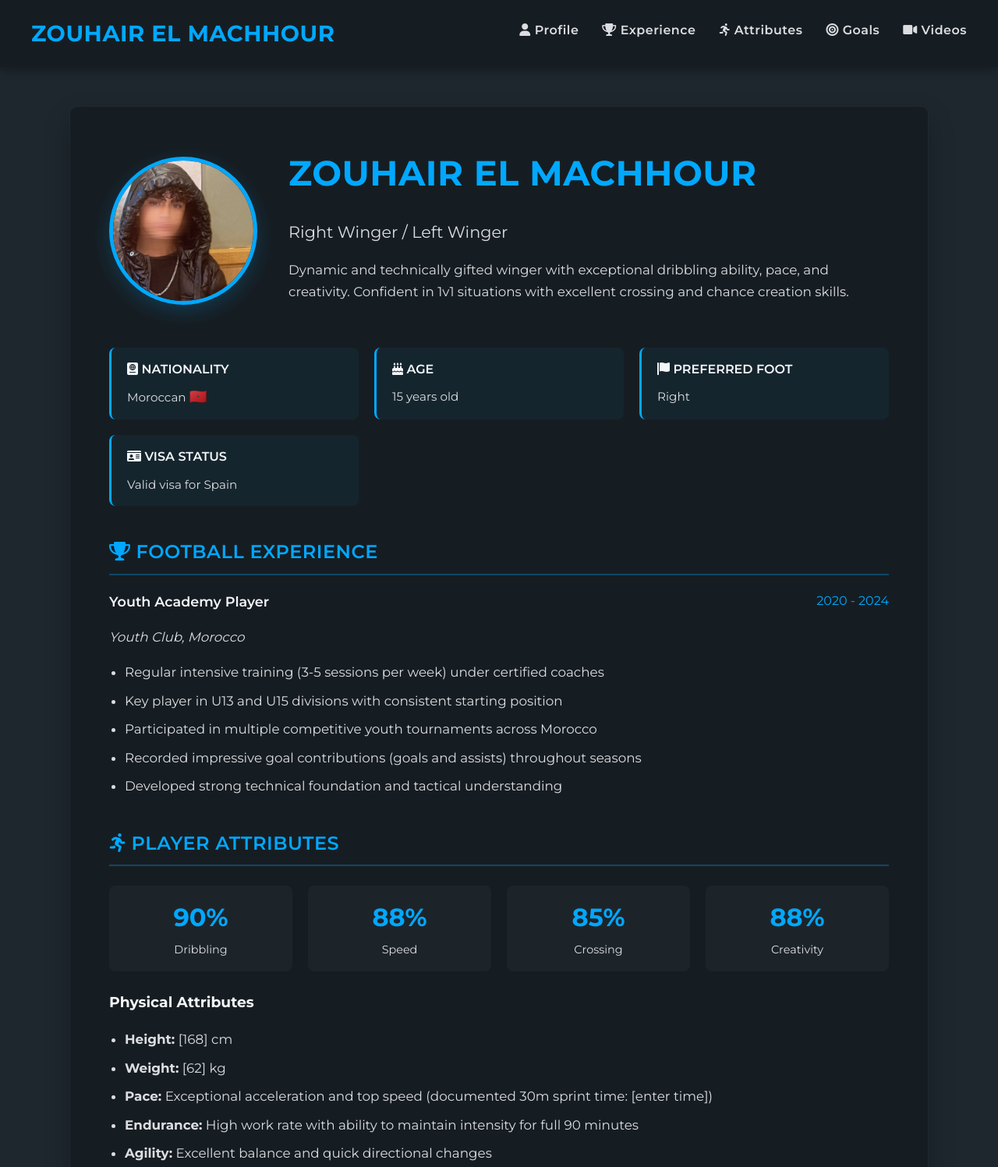
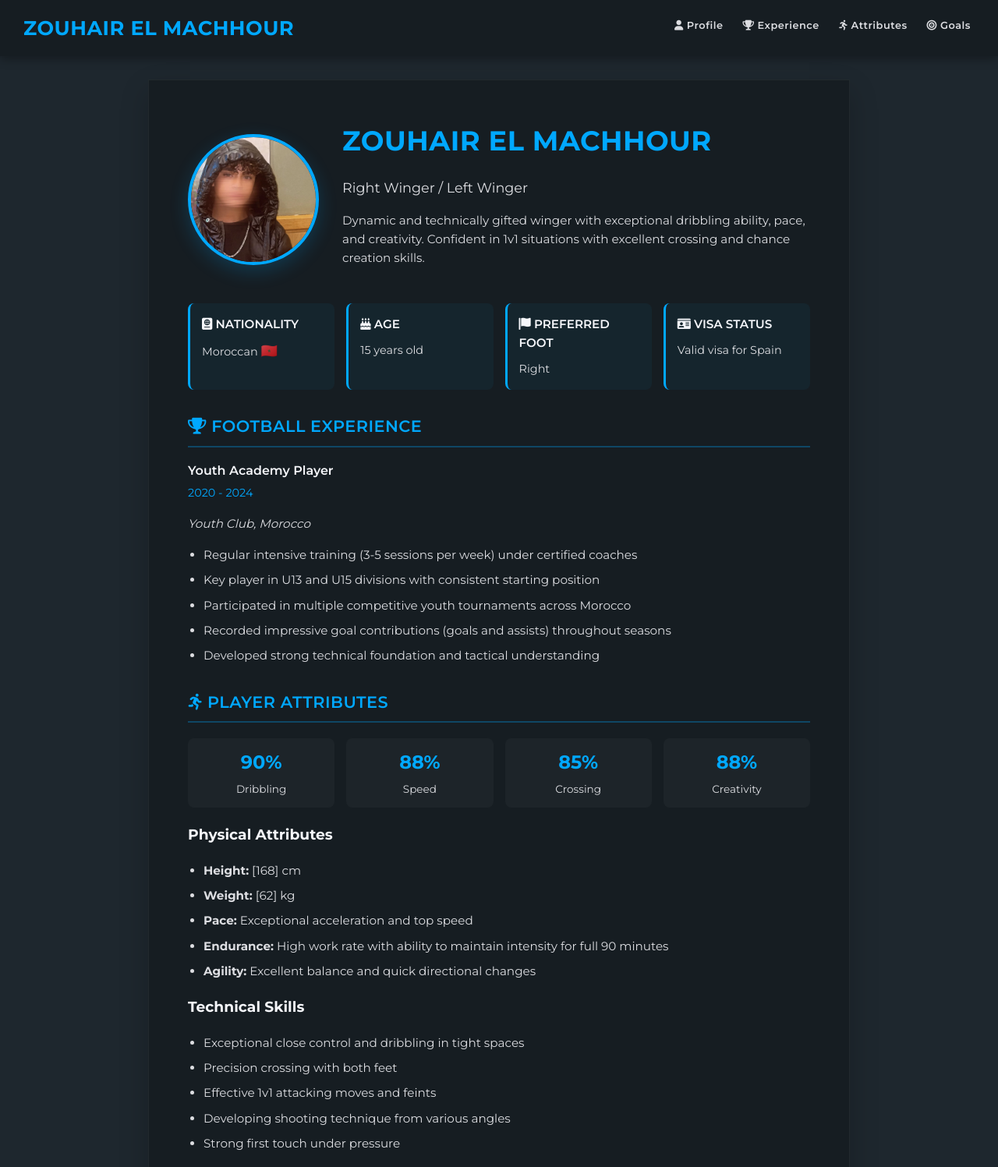
Before and after one commit to zhrnpl/my-football-cv, a plain HTML site: page index.html in a window 1280 px wide. Shown: the top 1497 px of the page at 78% size. Drawn offline with Linux system fonts and the light colour scheme.

Commit message:
Update index.html

```diff
--- a/index.html
+++ b/index.html
@@ -23,13 +23,14 @@
       padding: 0;
       color: var(--light);
       line-height: 1.6;
+      font-size: 16px;
     }
 
     nav {
       background-color: var(--darker);
-      padding: 20px 40px;
+      padding: 15px 20px;
       display: flex;
-      justify-content: space-between;
+      flex-direction: column;
       align-items: center;
       color: var(--light);
       position: sticky;
@@ -39,18 +40,21 @@
     }
 
     nav h1 {
-      font-size: 1.8em;
+      font-size: 1.4em;
       margin: 0;
       font-weight: 700;
       color: var(--primary);
+      text-align: center;
     }
 
     nav ul {
       list-style: none;
-      margin: 0;
+      margin: 15px 0 0 0;
       padding: 0;
       display: flex;
-      gap: 30px;
+      flex-wrap: wrap;
+      justify-content: center;
+      gap: 15px;
     }
 
     nav ul li {
@@ -61,9 +65,11 @@
       color: var(--gray);
       text-decoration: none;
       font-weight: 600;
-      font-size: 0.95em;
+      font-size: 0.85em;
       letter-spacing: 0.5px;
       transition: all 0.3s ease;
+      display: inline-block;
+      padding: 5px;
     }
 
     nav ul li a:hover {
@@ -71,37 +77,39 @@
     }
 
     .container {
-      max-width: 1000px;
-      margin: 50px auto;
+      width: 100%;
+      margin: 20px 0;
       background: var(--darker);
-      padding: 50px;
-      border-radius: 10px;
+      padding: 20px;
+      box-sizing: border-box;
       box-shadow: 0 15px 35px rgba(0, 0, 0, 0.2);
       border: 1px solid rgba(255, 255, 255, 0.05);
     }
 
     .profile-header {
       display: flex;
+      flex-direction: column;
       align-items: center;
-      margin-bottom: 40px;
-      gap: 40px;
+      margin-bottom: 30px;
+      gap: 20px;
+      text-align: center;
     }
 
     .profile-image {
-      width: 180px;
-      height: 180px;
+      width: 150px;
+      height: 150px;
       border-radius: 50%;
       object-fit: cover;
-      border: 5px solid var(--primary);
+      border: 4px solid var(--primary);
       box-shadow: 0 8px 25px rgba(0, 168, 255, 0.2);
     }
 
     .profile-text {
-      flex: 1;
+      width: 100%;
     }
 
     h1 {
-      font-size: 2.8em;
+      font-size: 1.8em;
       color: var(--primary);
       margin: 0 0 10px 0;
       font-weight: 700;
@@ -109,7 +117,7 @@
     }
 
     .position {
-      font-size: 1.3em;
+      font-size: 1.1em;
       color: var(--gray);
       margin-bottom: 15px;
       font-weight: 400;
@@ -119,15 +127,15 @@
       color: var(--primary);
       border-bottom: 2px solid rgba(0, 168, 255, 0.3);
       padding-bottom: 8px;
-      margin-top: 40px;
+      margin-top: 30px;
       font-weight: 600;
       letter-spacing: 0.5px;
-      font-size: 1.5em;
+      font-size: 1.3em;
     }
 
     p, li {
-      font-size: 1.05em;
-      line-height: 1.7em;
+      font-size: 0.95em;
+      line-height: 1.6em;
       color: var(--gray);
     }
 
@@ -141,14 +149,14 @@
 
     .info-grid {
       display: grid;
-      grid-template-columns: repeat(auto-fill, minmax(250px, 1fr));
-      gap: 20px;
-      margin-bottom: 30px;
+      grid-template-columns: 1fr;
+      gap: 15px;
+      margin-bottom: 25px;
     }
 
     .info-card {
       background: rgba(0, 168, 255, 0.05);
-      padding: 15px 20px;
+      padding: 15px;
       border-radius: 8px;
       border-left: 3px solid var(--primary);
     }
@@ -156,13 +164,13 @@
     .info-card h3 {
       margin: 0 0 10px 0;
       color: var(--light);
-      font-size: 1em;
+      font-size: 0.95em;
       font-weight: 600;
     }
 
     .info-card p {
       margin: 0;
-      font-size: 0.95em;
+      font-size: 0.9em;
     }
 
     .highlight {
@@ -172,33 +180,33 @@
 
     .stats {
       display: grid;
-      grid-template-columns: repeat(auto-fill, minmax(200px, 1fr));
-      gap: 20px;
-      margin: 25px 0;
+      grid-template-columns: 1fr 1fr;
+      gap: 15px;
+      margin: 20px 0;
     }
 
     .stat-item {
       text-align: center;
-      padding: 15px;
+      padding: 12px;
       background: rgba(255, 255, 255, 0.03);
       border-radius: 8px;
     }
 
     .stat-value {
-      font-size: 2em;
+      font-size: 1.5em;
       font-weight: 700;
       color: var(--primary);
       margin-bottom: 5px;
     }
 
     .stat-label {
-      font-size: 0.9em;
+      font-size: 0.85em;
       color: var(--gray);
     }
 
     .experience-item {
-      margin-bottom: 25px;
-      padding-bottom: 25px;
+      margin-bottom: 20px;
+      padding-bottom: 20px;
       border-bottom: 1px solid rgba(255, 255, 255, 0.05);
     }
 
@@ -210,31 +218,33 @@
 
     .experience-header {
       display: flex;
-      justify-content: space-between;
+      flex-direction: column;
       margin-bottom: 10px;
     }
 
     .experience-title {
       font-weight: 600;
       color: var(--light);
-      font-size: 1.1em;
+      font-size: 1em;
     }
 
     .experience-date {
       color: var(--primary);
       font-weight: 500;
+      font-size: 0.9em;
+      margin-top: 5px;
     }
 
     .video-gallery {
       display: grid;
-      grid-template-columns: repeat(auto-fill, minmax(300px, 1fr));
-      gap: 20px;
-      margin-top: 20px;
+      grid-template-columns: 1fr;
+      gap: 15px;
+      margin-top: 15px;
     }
 
     .video-placeholder {
       background: rgba(0, 168, 255, 0.1);
-      height: 180px;
+      height: 150px;
       border-radius: 8px;
       display: flex;
       align-items: center;
@@ -245,23 +255,23 @@
 
     footer {
       text-align: center;
-      margin-top: 60px;
+      margin-top: 40px;
       color: var(--gray);
-      font-size: 0.9em;
-      padding: 20px;
+      font-size: 0.85em;
+      padding: 15px;
       border-top: 1px solid rgba(255, 255, 255, 0.05);
     }
 
     .social-links {
       display: flex;
       justify-content: center;
-      gap: 20px;
-      margin-top: 20px;
+      gap: 15px;
+      margin-top: 15px;
     }
 
     .social-links a {
       color: var(--gray);
-      font-size: 1.2em;
+      font-size: 1.1em;
       transition: all 0.3s ease;
     }
 
@@ -269,26 +279,81 @@
       color: var(--primary);
     }
 
-    @media (max-width: 768px) {
+    /* Media query for slightly larger mobile screens */
+    @media (min-width: 480px) {
       .container {
-        padding: 30px;
-        margin: 20px;
+        padding: 25px;
+      }
+
+      .profile-image {
+        width: 160px;
+        height: 160px;
+      }
+
+      .stats {
+        grid-template-columns: repeat(2, 1fr);
+      }
+
+      .info-grid {
+        grid-template-columns: repeat(2, 1fr);
+      }
+    }
+
+    /* Media query for tablets and small laptops */
+    @media (min-width: 768px) {
+      .container {
+        max-width: 700px;
+        margin: 30px auto;
+        padding: 40px;
+      }
+
+      nav {
+        flex-direction: row;
+        justify-content: space-between;
+        padding: 15px 30px;
+      }
+
+      nav h1 {
+        font-size: 1.6em;
+        text-align: left;
+      }
+
+      nav ul {
+        margin-top: 0;
       }
 
       .profile-header {
-        flex-direction: column;
-        text-align: center;
-        gap: 20px;
+        flex-direction: row;
+        text-align: left;
+        gap: 30px;
       }
 
-      nav {
-        flex-direction: column;
-        padding: 15px;
+      .profile-text {
+        flex: 1;
       }
 
-      nav ul {
-        margin-top: 15px;
-        gap: 15px;
+      h1 {
+        font-size: 2.2em;
+      }
+
+      .stats {
+        grid-template-columns: repeat(4, 1fr);
+      }
+
+      .info-grid {
+        grid-template-columns: repeat(2, 1fr);
+      }
+    }
+
+    /* Desktop styles */
+    @media (min-width: 992px) {
+      .container {
+        max-width: 900px;
+        padding: 50px;
+      }
+
+      .info-grid {
+        grid-template-columns: repeat(4, 1fr);
       }
     }
   </style>
@@ -301,7 +366,6 @@
       <li><a href="#experience"><i class="fas fa-trophy"></i> Experience</a></li>
       <li><a href="#attributes"><i class="fas fa-running"></i> Attributes</a></li>
       <li><a href="#goals"><i class="fas fa-bullseye"></i> Goals</a></li>
-      <li><a href="#videos"><i class="fas fa-video"></i> Videos</a></li>
     </ul>
   </nav>
 
@@ -376,7 +440,7 @@
     <ul>
       <li><strong>Height:</strong> [168] cm</li>
       <li><strong>Weight:</strong> [62] kg</li>
-      <li><strong>Pace:</strong> Exceptional acceleration and top speed (documented 30m sprint time: [enter time])</li>
+      <li><strong>Pace:</strong> Exceptional acceleration and top speed</li>
       <li><strong>Endurance:</strong> High work rate with ability to maintain intensity for full 90 minutes</li>
       <li><strong>Agility:</strong> Excellent balance and quick directional changes</li>
     </ul>
@@ -399,9 +463,7 @@
       <li>Continuously improve all aspects of my game through elite training</li>
     </ul>
 
-
-
-    <h2 style="margin-top: 40px;"><i class="fas fa-envelope"></i> CONTACT</h2>
+    <h2><i class="fas fa-envelope"></i> CONTACT</h2>
     <div class="info-grid" style="margin-top: 20px;">
       <div class="info-card">
         <h3><i class="fas fa-envelope"></i> EMAIL</h3>
```
